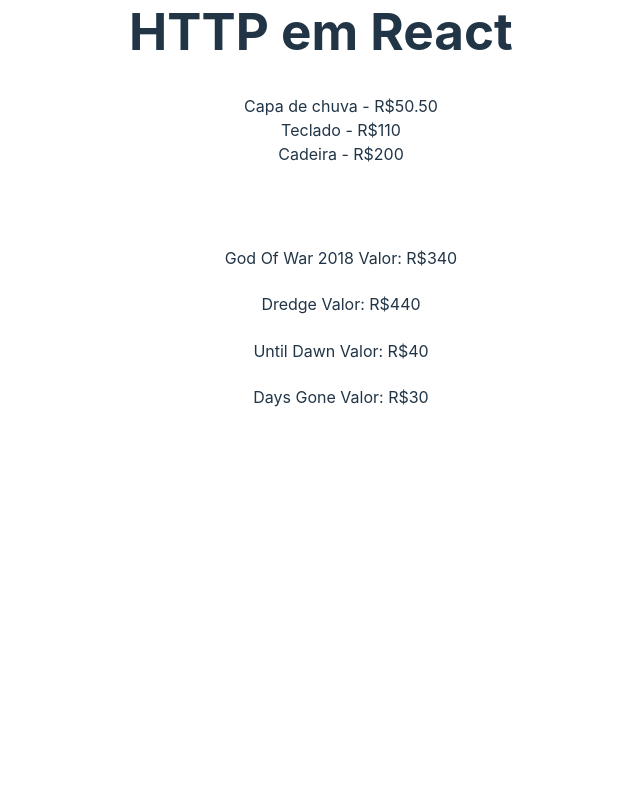
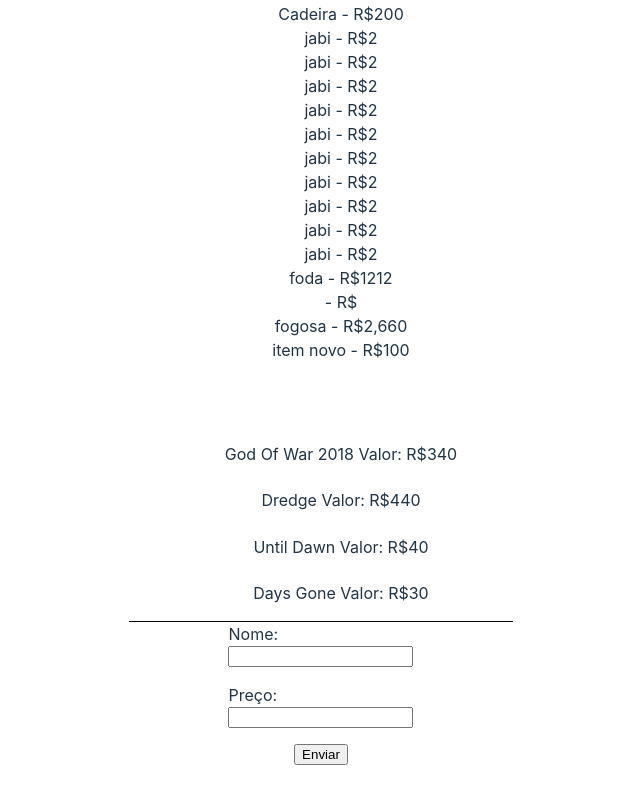
Before and after one commit to joaodev2005/React, a React (Vite) app in the folder 6_HTTP_REACT/http_react/: page / in a window 1280 px wide. Shown: the part 203-1000 px from the top of the page, without its empty margins (319-959 px from the left). Before the commit the page ends 800 px from the top, so only its background shows below. Built offline with nearby package versions, Linux system fonts and the light colour scheme; data requests are answered from the project's data file.

Commit message:
Envio de dados

```diff
--- a/6_HTTP_REACT/http_react/data/db.json
+++ b/6_HTTP_REACT/http_react/data/db.json
@@ -14,6 +14,76 @@
       "name": "Cadeira",
       "price": "200",
       "id": 7
+    },
+    {
+      "id": "5f2f",
+      "name": "jabi",
+      "price": "2"
+    },
+    {
+      "id": "9e3c",
+      "name": "jabi",
+      "price": "2"
+    },
+    {
+      "id": "1084",
+      "name": "jabi",
+      "price": "2"
+    },
+    {
+      "id": "7b37",
+      "name": "jabi",
+      "price": "2"
+    },
+    {
+      "id": "645f",
+      "name": "jabi",
+      "price": "2"
+    },
+    {
+      "id": "7157",
+      "name": "jabi",
+      "price": "2"
+    },
+    {
+      "id": "ae55",
+      "name": "jabi",
+      "price": "2"
+    },
+    {
+      "id": "c2a6",
+      "name": "jabi",
+      "price": "2"
+    },
+    {
+      "id": "650b",
+      "name": "jabi",
+      "price": "2"
+    },
+    {
+      "id": "3c8a",
+      "name": "jabi",
+      "price": "2"
+    },
+    {
+      "id": "48b8",
+      "name": "foda",
+      "price": "1212"
+    },
+    {
+      "id": "c1d9",
+      "name": "",
+      "price": ""
+    },
+    {
+      "id": "5707",
+      "name": "fogosa",
+      "price": "2,660"
+    },
+    {
+      "id": "bb6d",
+      "name": "item novo",
+      "price": "100"
     }
   ]
 }
--- a/6_HTTP_REACT/http_react/src/App.css
+++ b/6_HTTP_REACT/http_react/src/App.css
@@ -50,3 +50,24 @@
 .read-the-docs {
   color: #888;
 }
+
+.add-product {
+  border-top: 1px solid #000;
+}
+
+form {
+  display: flex;
+  flex-direction: column;
+  align-items: center;
+  justify-content: center;
+  gap: 1rem;
+}
+
+form label {
+  display: flex;
+  flex-direction: column;
+}
+
+form label span {
+  text-align: left;
+}
--- a/6_HTTP_REACT/http_react/src/App.jsx
+++ b/6_HTTP_REACT/http_react/src/App.jsx
@@ -5,12 +5,11 @@
 import './App.css'
 
 const items = [
-  {name: 'God Of War 2018', price: '340', id: 4},
-  {name: 'Dredge', price: '440', id: 7},
-  {name: 'Until Dawn', price: '40', id: 1},
-  {name: 'Days Gone', price: '30', id: 3},
+  { name: 'God Of War 2018', price: '340', id: 4 },
+  { name: 'Dredge', price: '440', id: 7 },
+  { name: 'Until Dawn', price: '40', id: 1 },
+  { name: 'Days Gone', price: '30', id: 3 },
 ]
-
 
 function App() {
   const [procucts, setProducts] = useState([])
@@ -24,9 +23,35 @@
       setProducts(data)
     }
 
-    getData( )
+    getData()
 
   }, [])
+
+  const [name, setName] = useState('')
+  const [price, setPrice] = useState('')
+
+  const handlesubmit = async (e) => {
+    e.preventDefault()
+
+    const product = {
+      name,
+      price
+    }
+
+    const res = await fetch(url, {
+      method: "POST",
+      headers: {
+        "Content-Type": "application/json"
+      },
+      body: JSON.stringify(product),
+    })
+
+    if (res.ok) {
+      setName('');
+      setPrice('');
+    }
+  }
+
 
   return (
     <>
@@ -42,6 +67,23 @@
             <li key={game.id}> {game.name} Valor: R${game.price} </li>
           ))}
         </ul>
+        <div className="add-product">
+          <form onSubmit={handlesubmit}>
+            <label>
+              <span>Nome:</span>
+              <input type="text"
+                value={name}
+                onChange={(e) => setName(e.target.value)} />
+            </label>
+            <label>
+              <span>Preço:</span>
+              <input type="text"
+                value={price}
+                onChange={(e) => setPrice(e.target.value)} />
+            </label>
+            <input type="submit" value="Enviar" />
+          </form>
+        </div>
       </div>
     </>
   )
```
Lines whose indentation alone changed are shown as unchanged.
